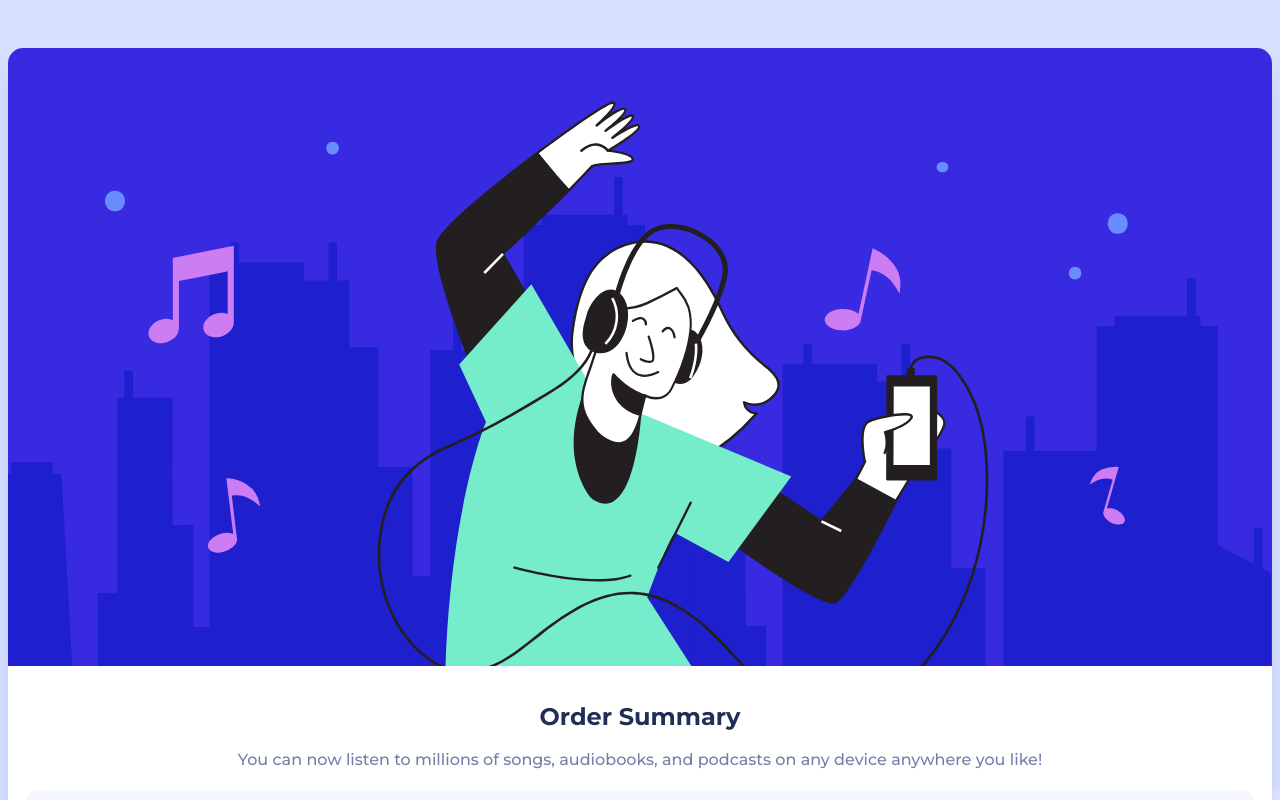
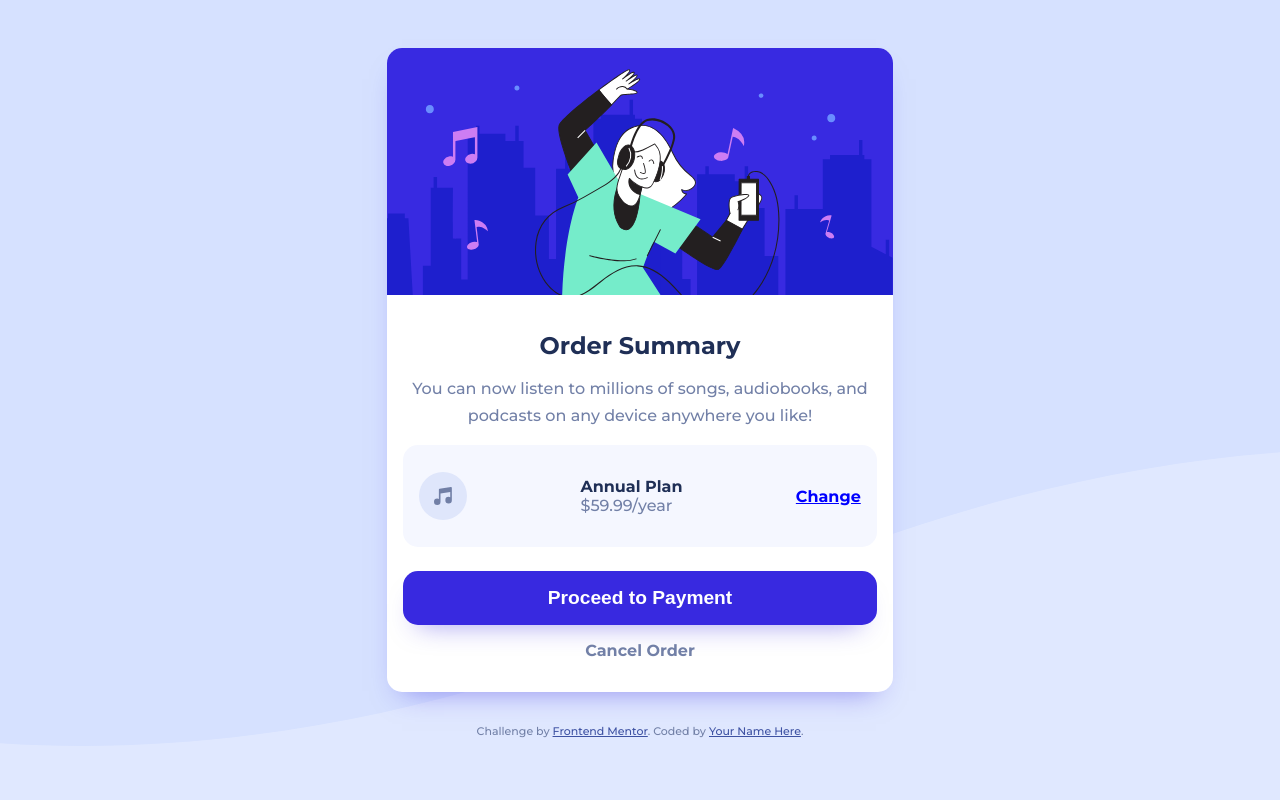
Before and after one commit to yuliia-p/Order-summary-component, a website: page index.html in a window 1280 px wide. Shown: the top 800 px of the page. Drawn offline with Linux system fonts and the light colour scheme.

Commit message:
desktop done

```diff
--- a/css/styles.css
+++ b/css/styles.css
@@ -96,8 +96,9 @@ button:hover {
 
 /* Desktop */
 
-/* @media screen { min-width: 756px; }
-
-{
-
-} */
+@media screen and (min-width: 756px) {
+  .container {
+    width: 40%;
+    margin: auto;
+  }
+}
```
